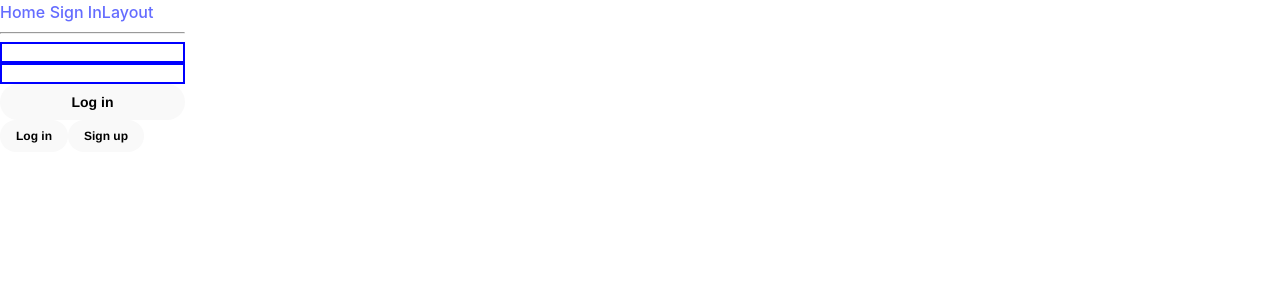
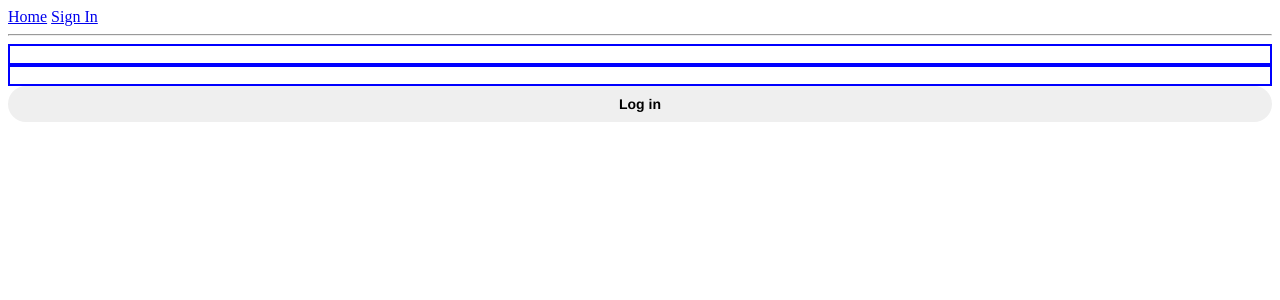
Before and after one commit to pure-js/auth-components, a React (Vite) app: page /sign-in in a window 1280 px wide. Shown: the top 300 px of the page. Built offline with nearby package versions, Linux system fonts and the light colour scheme.

Commit message:
refactor: remove unused code

```diff
--- a/src/App.scss
+++ /dev/null
@@ -1,42 +0,0 @@
-#root {
-  margin: 0 auto;
-  padding: 2rem;
-  text-align: center;
-}
-
-.logo {
-  height: 6em;
-  padding: 1.5em;
-  will-change: filter;
-  transition: filter 300ms;
-
-  &:hover {
-    filter: drop-shadow(0 0 2em #646cffaa);
-  }
-}
-.logo.react:hover {
-  filter: drop-shadow(0 0 2em #61dafbaa);
-}
-
-@keyframes logo-spin {
-  from {
-    transform: rotate(0deg);
-  }
-  to {
-    transform: rotate(360deg);
-  }
-}
-
-@media (prefers-reduced-motion: no-preference) {
-  a:nth-of-type(2) .logo {
-    animation: logo-spin infinite 20s linear;
-  }
-}
-
-.card {
-  padding: 2em;
-}
-
-.read-the-docs {
-  color: #888;
-}
--- a/src/components/form/Form.tsx
+++ b/src/components/form/Form.tsx
@@ -1,50 +1,13 @@
 import { PropsWithChildren } from 'react';
-
-import { Button } from '@/components/button';
 
 import classes from './form.module.scss';
 
-type User = {
-  name: string;
-};
-
 interface FormProps {
-  user?: User;
-  onLogin?: () => void;
-  onLogout?: () => void;
-  onCreateAccount?: () => void;
+  onSubmit: () => void;
 }
 
-export const Form = ({
-  user,
-  onLogin,
-  onLogout,
-  onCreateAccount,
-  children,
-}: PropsWithChildren<FormProps>) => (
-  <form className={classes.form}>
+export const Form = ({ onSubmit, children }: PropsWithChildren<FormProps>) => (
+  <form onSubmit={onSubmit} className={classes.form}>
     {children}
-    <div>
-      <div>
-        {user ? (
-          <>
-            <span className={classes.welcome}>
-              Welcome, <b>{user.name}</b>!
-            </span>
-            <Button size="small" onClick={onLogout} label="Log out" />
-          </>
-        ) : (
-          <>
-            <Button size="small" onClick={onLogin} label="Log in" />
-            <Button
-              primary
-              size="small"
-              onClick={onCreateAccount}
-              label="Sign up"
-            />
-          </>
-        )}
-      </div>
-    </div>
   </form>
 );
--- a/src/index.scss
+++ /dev/null
@@ -1,69 +0,0 @@
-:root {
-  font-family: Inter, system-ui, Avenir, Helvetica, Arial, sans-serif;
-  line-height: 1.5;
-  font-weight: 400;
-
-  color-scheme: light dark;
-  color: rgba(255, 255, 255, 0.87);
-  background-color: #242424;
-
-  font-synthesis: none;
-  text-rendering: optimizeLegibility;
-  -webkit-font-smoothing: antialiased;
-  -moz-osx-font-smoothing: grayscale;
-  -webkit-text-size-adjust: 100%;
-}
-
-a {
-  font-weight: 500;
-  color: #646cff;
-  text-decoration: inherit;
-}
-a:hover {
-  color: #535bf2;
-}
-
-body {
-  margin: 0;
-  display: flex;
-  // place-items: center;
-  min-width: 320px;
-  min-height: 100vh;
-}
-
-h1 {
-  font-size: 3.2em;
-  line-height: 1.1;
-}
-
-button {
-  border-radius: 8px;
-  border: 1px solid transparent;
-  padding: 0.6em 1.2em;
-  font-size: 1em;
-  font-weight: 500;
-  font-family: inherit;
-  background-color: #1a1a1a;
-  cursor: pointer;
-  transition: border-color 0.25s;
-}
-button:hover {
-  border-color: #646cff;
-}
-button:focus,
-button:focus-visible {
-  outline: 4px auto -webkit-focus-ring-color;
-}
-
-@media (prefers-color-scheme: light) {
-  :root {
-    color: #213547;
-    background-color: #ffffff;
-  }
-  a:hover {
-    color: #747bff;
-  }
-  button {
-    background-color: #f9f9f9;
-  }
-}
--- a/src/main.tsx
+++ b/src/main.tsx
@@ -1,8 +1,7 @@
 import React from 'react';
 import ReactDOM from 'react-dom/client';
+
 import { Providers } from './providers.tsx';
-
-import './index.scss';
 
 ReactDOM.createRoot(document.getElementById('root')!).render(
   <React.StrictMode>
--- a/src/pages/__root.tsx
+++ b/src/pages/__root.tsx
@@ -21,14 +21,6 @@ export const rootRoute = new RootRoute({
         >
           Sign In
         </Link>
-        <Link
-          to="/layout-a"
-          activeProps={{
-            className: 'font-bold',
-          }}
-        >
-          Layout
-        </Link>
       </div>
       <hr />
       <Outlet />
--- a/src/pages/index.tsx
+++ b/src/pages/index.tsx
@@ -1,10 +1,13 @@
-import { Outlet, Link } from '@tanstack/react-router';
-export const Home = () => (
+import { FileRoute } from '@tanstack/react-router';
+
+import { SortableTable } from '@/components/sortable-table';
+
+export const HomePage = () => (
   <>
-    <div>
-      <Link to="/">Home</Link> <Link to="/about">About</Link>
-    </div>
-    <hr />
-    <Outlet />
+    <SortableTable />
   </>
 );
+
+export const HomeRoute = new FileRoute('/').createRoute({
+  component: HomePage,
+});
--- a/src/routeTree.ts
+++ b/src/routeTree.ts
@@ -1,39 +1,26 @@
 import { rootRoute } from '@/pages/__root';
+import { HomeRoute } from '@/pages/index';
 import { SignInRoute } from '@/pages/sign-in';
-// import { LayoutRoute } from './pages/_layout';
-// import { IndexRoute } from './pages';
 
 declare module '@tanstack/react-router' {
   interface FileRoutesByPath {
-    // '/': {
-    //   parentRoute: typeof rootRoute;
-    // };
-    // '/_layout': {
-    //   parentRoute: typeof rootRoute;
-    // };
+    '/': {
+      parentRoute: typeof rootRoute;
+    };
     '/sign-in': {
       parentRoute: typeof rootRoute;
     };
   }
 }
 
-// Object.assign(IndexRoute.options, {
-//   path: '/',
-//   getParentRoute: () => rootRoute,
-// });
-
-// Object.assign(LayoutRoute.options, {
-//   id: '/layout',
-//   getParentRoute: () => rootRoute,
-// });
+Object.assign(HomeRoute.options, {
+  path: '/',
+  getParentRoute: () => rootRoute,
+});
 
 Object.assign(SignInRoute.options, {
   path: '/sign-in',
   getParentRoute: () => rootRoute,
 });
 
-export const routeTree = rootRoute.addChildren([
-  //   IndexRoute,
-  //   LayoutRoute,
-  SignInRoute,
-]);
+export const routeTree = rootRoute.addChildren([HomeRoute, SignInRoute]);
```
Also changed, not shown: src/App.tsx (deleted, +0 -35 lines), src/pages/sign-up.tsx (deleted), 1 other file (tests, documents, lock files or other folders).
